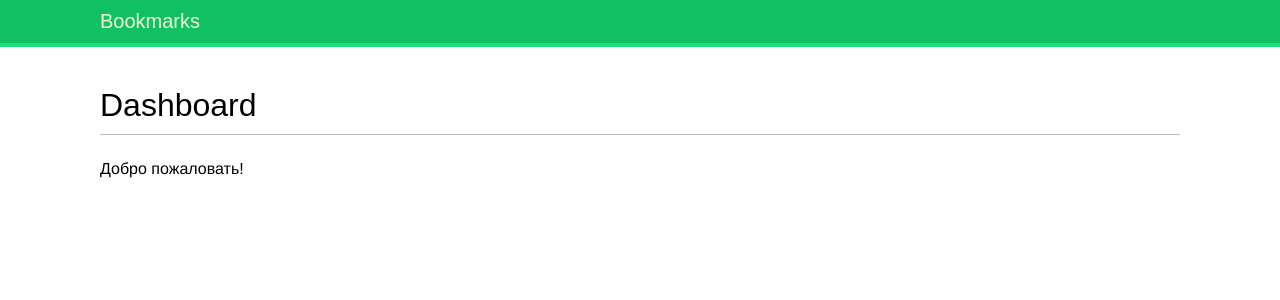
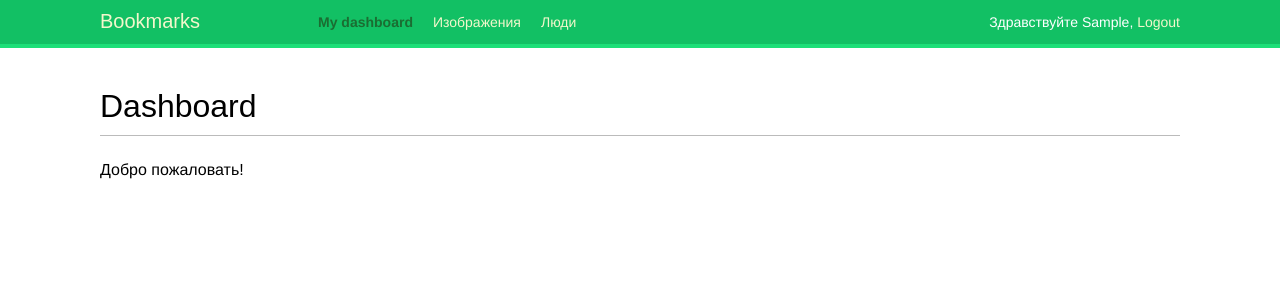
Before and after one commit to OlegAmstl/SocialNet, a Django app: page /account/ in a window 1280 px wide. Shown: the top 300 px of the page. Run offline with Django 4.2, Linux system fonts and the light colour scheme; the visitor is signed in with stand-in values (Sample User, id 1); some web fonts are replaced.

Commit message:
Реализованы вход и выход.

```diff
--- a/account/templates/base.html
+++ b/account/templates/base.html
@@ -9,6 +9,27 @@
 <body>
   <div id="header">
     <span class="logo">Bookmarks</span>
+    {% if request.user.is_authenticated %}
+    <ul class="menu">
+      <li {% if section == "dashboard" %}class="selected"{% endif %}>
+        <a href="{% url "dashboard" %}">My dashboard</a>
+      </li>
+      <li {% if section == "images" %}class="selected"{% endif %}>
+        <a href="#">Изображения</a>
+      </li>
+      <li {% if section == "people" %}class="selected"{% endif %}>
+        <a href="#">Люди</a>
+      </li>
+    </ul>
+    {% endif %}
+    <span class="user">
+    {% if request.user.is_authenticated %}
+    Здравствуйте {{ request.user.first_name|default:request.user.username }},
+      <a href="{% url "logout" %}">Logout</a>
+    {% else %}
+      <a href="{% url "login" %}">Log-in</a>
+    {% endif %}
+    </span>
   </div>
   <div id="content">
     {% block content %}
--- a/account/templates/registration/login.html
+++ b/account/templates/registration/login.html
@@ -13,7 +13,7 @@
     <p>Пожалуйста, используйте данную форму для входа в аккаунт:</p>
   {% endif %}
   <div class="login-form">
-    <form action="{% url 'login' %}">
+    <form action="{% url 'login' %}" method="post">
       {{ form.as_p }}
       {% csrf_token %}
       <input type="hidden" name="next" value="{{ next }}">
--- a/account/urls.py
+++ b/account/urls.py
@@ -4,7 +4,8 @@ from . import views
 
 urlpatterns = [
     # path('login/', views.user_login, name='login'),
+    path('', views.dashboard, name='dashboard'),
     path('login/', auth_views.LoginView.as_view(), name='login'),
     path('logout/', auth_views.LogoutView.as_view(), name='logout'),
-    path('', views.dashboard, name='dashboard'),
+
 ]
```
